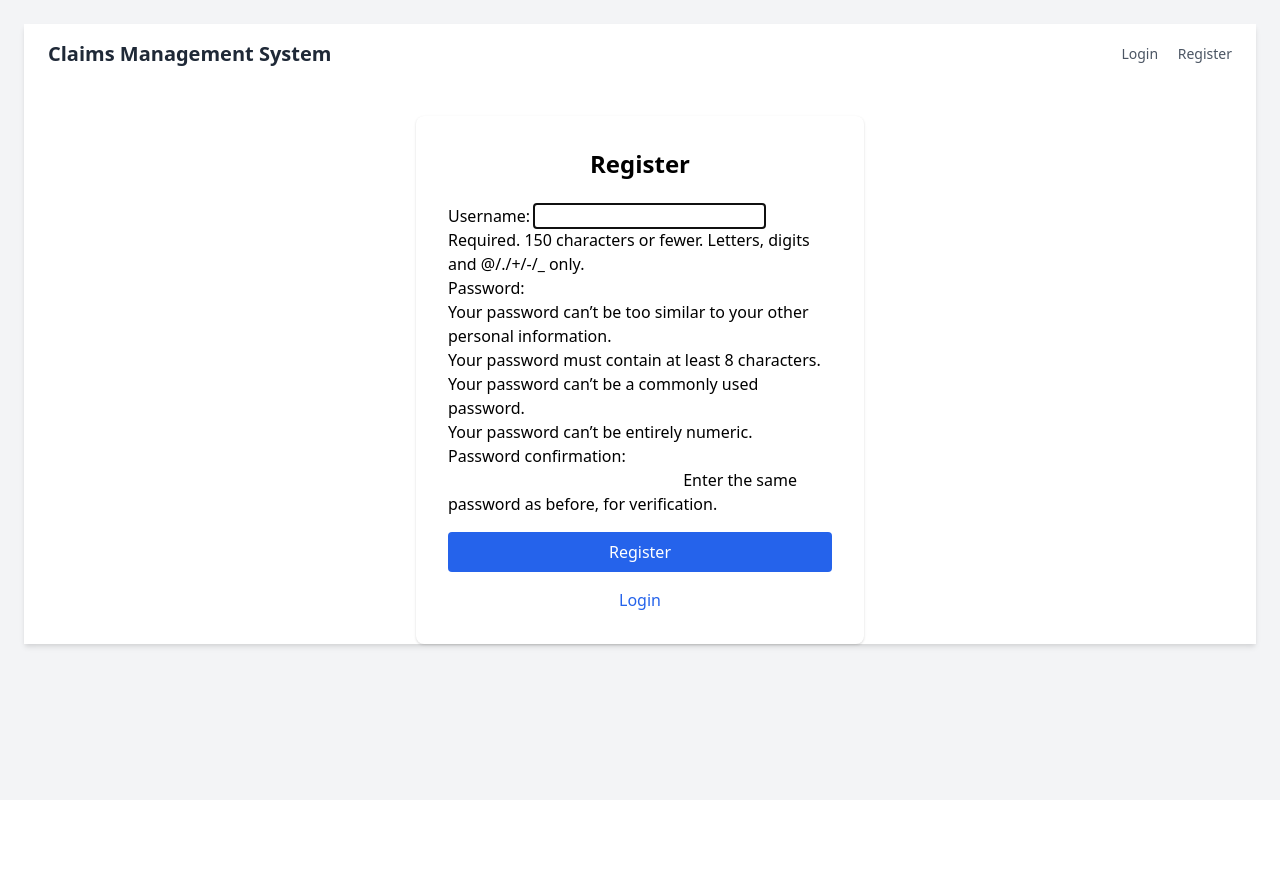
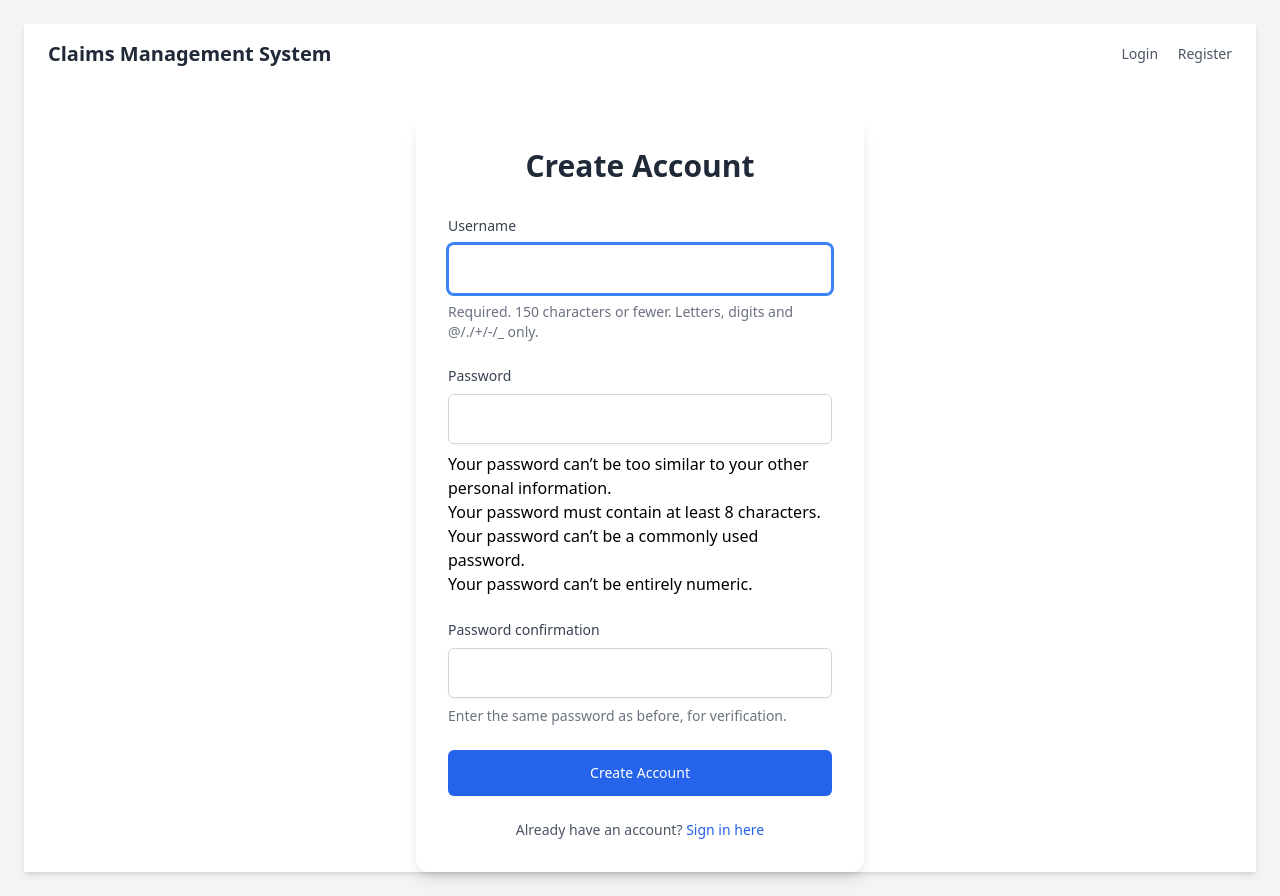
Before and after one commit to PriyalParikh/ERISA-Recovery, a Django app: page /register/ in a window 1280 px wide. Before the commit the page ends 653 px from the top, so only its background shows below. Run offline with Django 5.2, Linux system fonts and the light colour scheme; some libraries are stand-ins or nearby versions.

Commit message:
Updated Register UI

```diff
--- a/erisa_recovery/claims/templates/claims/register.html
+++ b/erisa_recovery/claims/templates/claims/register.html
@@ -1,14 +1,42 @@
 {% extends "claims/base.html" %}
+{% load claim_extras %}
 {% block content %}
-<div class="max-w-md mx-auto bg-white rounded-lg shadow p-8 mt-8">
-  <h2 class="text-2xl font-bold mb-6 text-center">Register</h2>
-  <form method="post">
+<div class="max-w-md mx-auto bg-white rounded-xl shadow-lg p-8 mt-8">
+  <h2 class="text-3xl font-bold mb-8 text-center text-gray-800">Create Account</h2>
+
+  <form method="post" class="space-y-6">
     {% csrf_token %}
-    {{ form.as_p }}
-    <button type="submit" class="w-full mt-4 bg-blue-600 text-white py-2 rounded">Register</button>
+    {% for field in form %}
+    <div class="space-y-2">
+      <label for="{{ field.id_for_label }}" class="block text-sm font-medium text-gray-700">
+        {{ field.label }}
+      </label>
+      <div class="mt-1 relative rounded-md shadow-sm">
+        {{ field|add_class:"block w-full px-4 py-3 border border-gray-300 rounded-md focus:outline-none focus:ring-2 focus:ring-blue-500 focus:border-blue-500" }}
+      </div>
+      {% if field.errors %}
+        <p class="mt-1 text-sm text-red-600">{{ field.errors.0 }}</p>
+      {% endif %}
+      {% if field.help_text %}
+        <p class="mt-1 text-sm text-gray-500">{{ field.help_text }}</p>
+      {% endif %}
+    </div>
+    {% endfor %}
+
+    <div class="mt-8">
+      <button type="submit" class="w-full flex justify-center py-3 px-4 border border-transparent rounded-md shadow-sm text-sm font-medium text-white bg-blue-600 hover:bg-blue-700 focus:outline-none focus:ring-2 focus:ring-offset-2 focus:ring-blue-500 transition-colors duration-200">
+        Create Account
+      </button>
+    </div>
   </form>
-  <div class="mt-4 text-center">
-    <a href="{% url 'login' %}" class="text-blue-600 hover:underline">Login</a>
+
+  <div class="mt-6 text-center text-sm">
+    <p class="text-gray-600">
+      Already have an account?
+      <a href="{% url 'login' %}" class="font-medium text-blue-600 hover:text-blue-500 transition-colors duration-200">
+        Sign in here
+      </a>
+    </p>
   </div>
 </div>
 {% endblock %}
--- a/erisa_recovery/claims/templatetags/claim_extras.py
+++ b/erisa_recovery/claims/templatetags/claim_extras.py
@@ -6,3 +6,7 @@ register = template.Library()
 def split(value, delimiter):
     """Split a string by delimiter"""
     return value.split(delimiter)
+
+@register.filter(name='add_class')
+def add_class(field, css_class):
+    return field.as_widget(attrs={"class": css_class})
--- a/erisa_recovery/requirements.txt
+++ b/erisa_recovery/requirements.txt
@@ -2,3 +2,5 @@ asgiref==3.9.1
 Django==5.1.2
 sqlparse==0.5.3
 typing_extensions==4.15.0
+
+gunicorn
```
